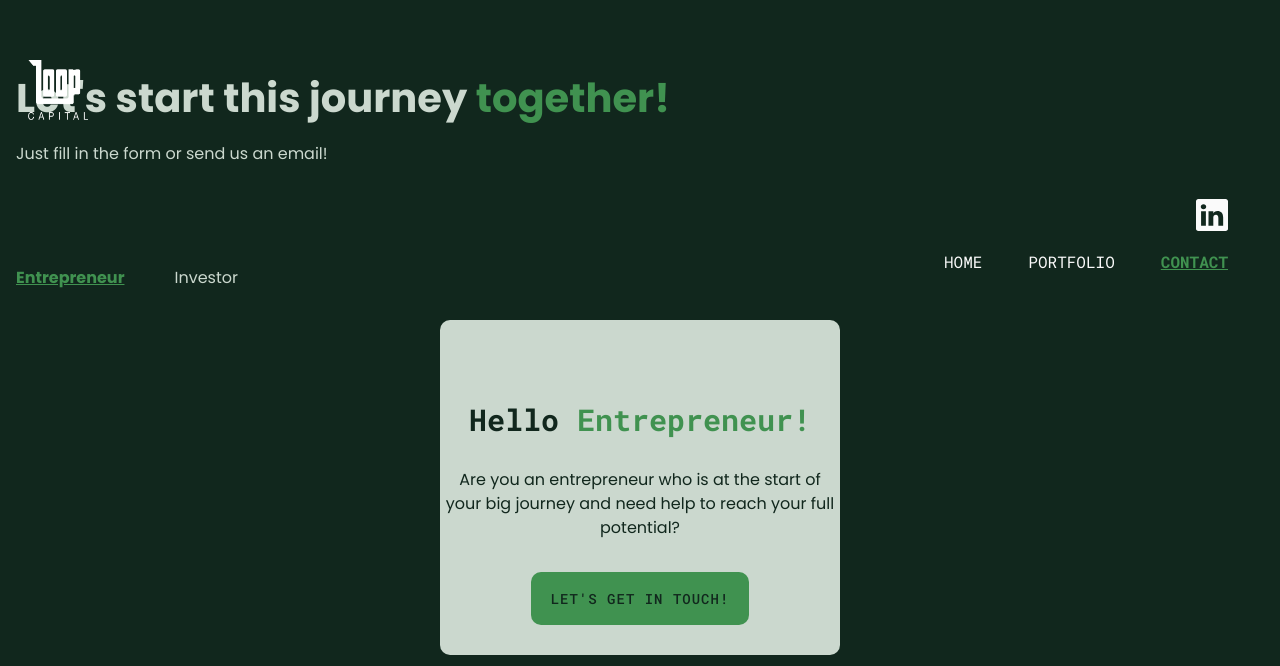
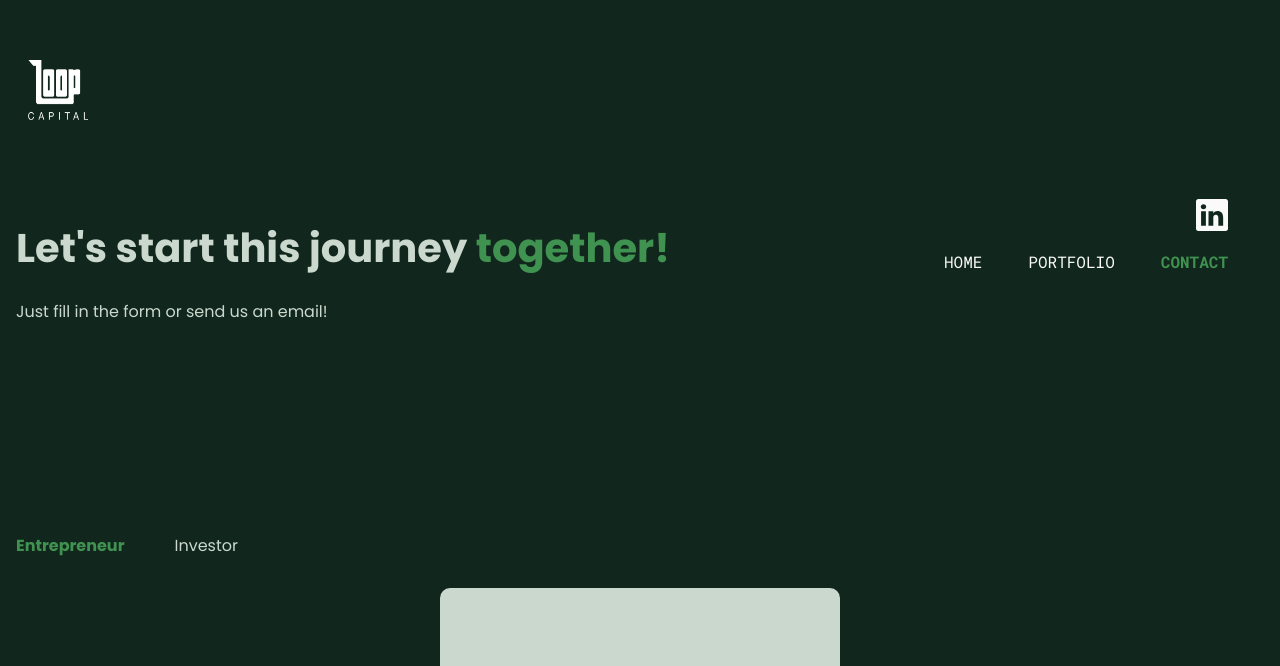
Before and after one commit to annieembrink/loopcapital, a Next.js app in the folder loop_capital/: page /contact in a window 1280 px wide. Shown: the part 126-792 px from the top of the page. Built offline with nearby package versions, Linux system fonts and the light colour scheme; no server answers; a web font is replaced by a local one.

Commit message:
Successfully form fixed, height on screen fixed, next-button fixed, mm

```diff
--- a/loop_capital/src/pages/contact.js
+++ b/loop_capital/src/pages/contact.js
@@ -41,7 +41,7 @@ const Contact = () => {
             <DefaultLayoutComponent>
                     {wrapperHero ? <ContactAnimationComponent/> : null}
 
-                {formSubmitted ? <h2>{clientMessage}</h2> :
+                {formSubmitted ? <h2 className='success-message'>{clientMessage}</h2> :
                     <>{showForm ? <ContactFormComponent {...childProps} /> : <ContactCardsComponent
                     buttonOnClick={buttonOnClick}
                     showDivOnClick={showDivOnClick}
--- a/loop_capital/src/styles/contact/contact.css
+++ b/loop_capital/src/styles/contact/contact.css
@@ -9,7 +9,7 @@
     display: flex;
     flex-direction: column;
     justify-content: center;
-    height: 70vh;
+    height: 100vh;
 }
 
 .content-center {
@@ -36,7 +36,12 @@
 }
 
 .wrapper-hero {
-    margin-top: 200px;
+    height: 40vh;
+    width: 100%;
+    display: flex;
+    flex-direction: column;
+    justify-content: center;
+    margin-top: 30vh;
 }
 
 .wrapper-hero p {
@@ -91,6 +96,10 @@
     margin-bottom: 60px;
 }
 
+.formComponent {
+    position: relative;
+}
+
 .closeForm-btn {
     position: absolute;
     right: 5%;
@@ -103,7 +112,7 @@
     color: #BAB9B9;
     font-size: 12px;
     position: absolute;
-    top: 42%;
+    bottom: 0;
 }
 
 .back-arrow {
@@ -128,6 +137,16 @@
     max-width: 90%;
 }
 
+/* REMOVE BACKGROUND COLOR AND BORDER ON AUTOFILL */
+
+input:-webkit-autofill,
+input:-webkit-autofill:focus {
+    transition: background-color 600000s 0s, color 600000s 0s;
+}
+input[data-autocompleted] {
+    background-color: transparent !important;
+}
+
 .formComponent .input-file {
     margin-bottom: 40px;
     max-width: 275px;
@@ -140,9 +159,42 @@
     background-color: #11271D;
 }
 
+
+.form-control:focus {
+    border-color: inherit;
+    -webkit-box-shadow: none;
+    box-shadow: none;
+}
+
+.form-control:focus, .form-control:active {
+    background: transparent;
+}
+
+/* STYLING FOR PDF */
+
+.form-control[type=file]:not(:disabled):not([readonly]) {
+    background-color: #11271D;
+    border: 1px solid #409250;
+    color: #CBD8CE;
+    margin-top: 10px;
+}
+
+/* SUCCESSFULLY SENT FORM */
+
+.success-message {
+    height: 40vh;
+    width: 100%;
+    display: flex;
+    flex-direction: column;
+    justify-content: center;
+    margin: 20vh 0 20vh 0;
+    text-align: center;
+}
+
 @media screen and (min-device-width: 350px) {
     .hello-contact {
-        width: 320px;
+        width: 100%;
+        padding: 10px;
     }
 
     .validationError {
@@ -154,12 +206,7 @@
 }
 
 /* LARGE PHONE */
-@media screen and (min-device-width: 380px) {
-
-    .hello-contact {
-        width: 80%;
-    }
-}
+@media screen and (min-device-width: 380px) {}
 
 @media screen and (min-device-width: 430px) {
 
@@ -272,5 +319,7 @@
         max-width: 50%;
     }
 
-
+    .formComponent .btn-primary {
+        width: 10%;
+    }
 }
--- a/loop_capital/src/styles/globals.css
+++ b/loop_capital/src/styles/globals.css
@@ -127,18 +127,13 @@ h5 {
 
 .nav-link {
     color: #FAFAFA;
-
-    /* from globals? */
     font-family: 'Roboto Mono';
-
-    /* FUNKAR INTE */
     font-weight: 400;
 }
 
 .active {
     color: #409250 !important;
     font-weight: 700;
-    text-decoration: underline;
 }
 
 .navbar {
@@ -506,4 +501,5 @@ li {
     .margin-bottom {
         margin-bottom: 120px;
     }
+
 }
```
